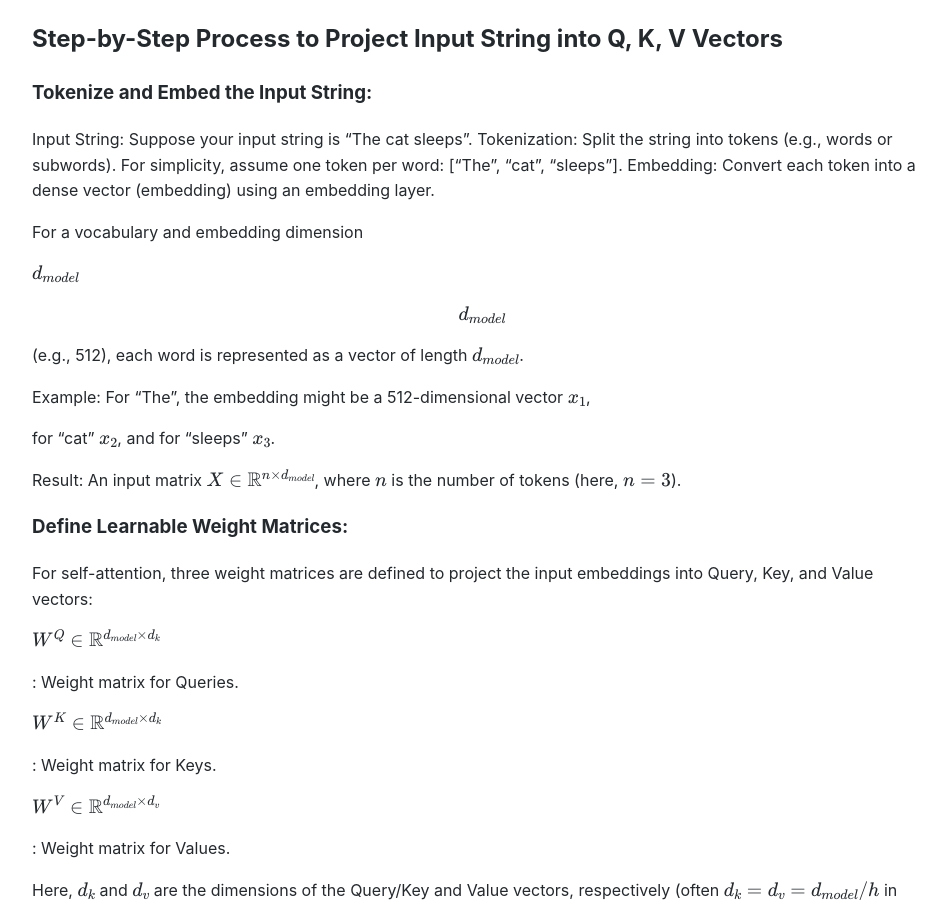
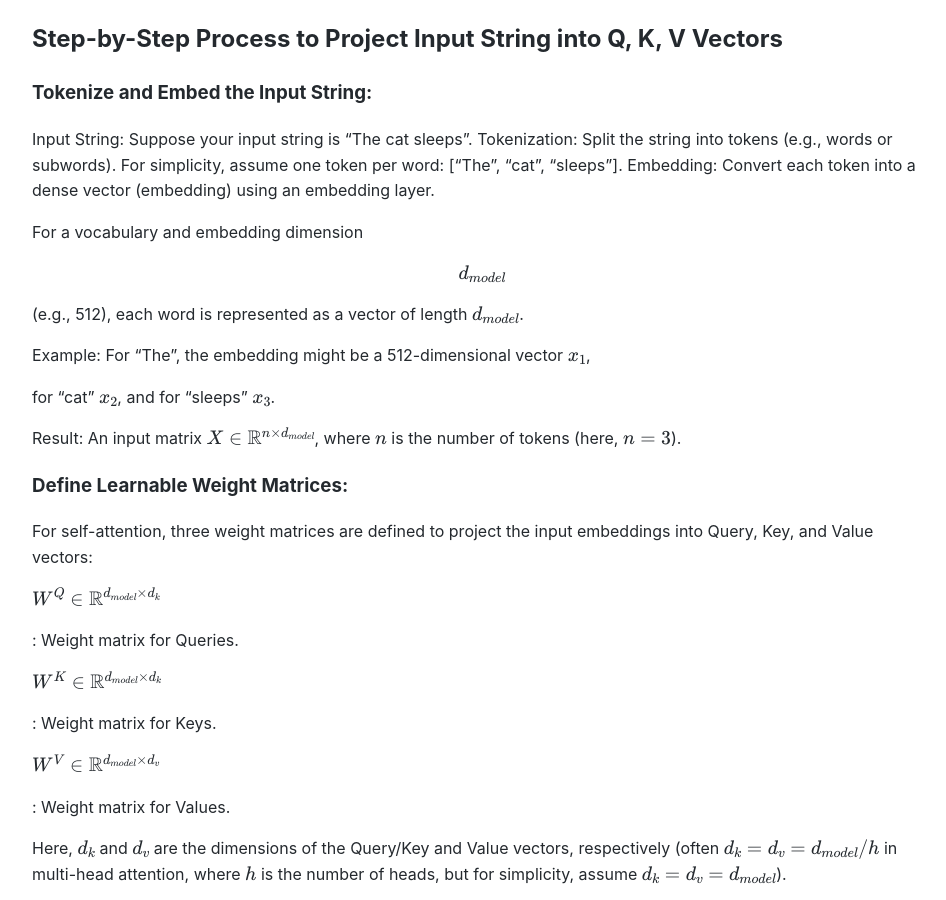
Before and after one commit to Michael-Lubinsky/michael-lubinsky.github.com, a Jekyll site: the page built from ml/attention.md, in a window 1280 px wide and 900 px high, scrolled down 5348 px. Shown: the whole window, without its empty margins (158-1104 px from the left). Built offline with Jekyll 4.4.1, drawn with Linux system fonts in a browser that asks for light colours; our own code applies the rules of GitHub Pages for plain Markdown files.

Commit message:
Update attention.md

```diff
--- a/ml/attention.md
+++ b/ml/attention.md
@@ -261,8 +261,6 @@
 Embedding: Convert each token into a dense vector (embedding) using an embedding layer.
 
 For a vocabulary and embedding dimension
-<math xmlns="http://www.w3.org/1998/Math/MathML"><semantics><mrow><msub><mi>d</mi><mrow><mi>m</mi><mi>o</mi><mi>d</mi><mi>e</mi><mi>l</mi></mrow></msub></mrow><annotation encoding="application/x-tex"> d_{model} </annotation></semantics>
-</math>
 
 $$  d_{model}  $$
 
@@ -402,7 +400,7 @@
 
 
 
-# Deep Dive: How LLM Training Works
+## Deep Dive: How LLM Training Works
 
 ## **1. Foundation: The Transformer Architecture**
 
@@ -1414,11 +1412,11 @@
 ## Update step
 
 A simple SGD update is:
-
+$
 [
 E \leftarrow E - \eta \frac{\partial L}{\partial E}
 ]
-
+$
 where:
 
 * (E) = embedding matrix
@@ -1442,12 +1440,12 @@
 # 3. Why attention uses (1 / \sqrt{d_k})
 
 The attention formula is:
-
+$
 [
 \text{Attention}(Q,K,V) =
 \text{softmax}\left(\frac{QK^T}{\sqrt{d_k}}\right)V
 ]
-
+$
 The scaling by (\sqrt{d_k}) is there to keep numbers well behaved.
 
 ---
```
